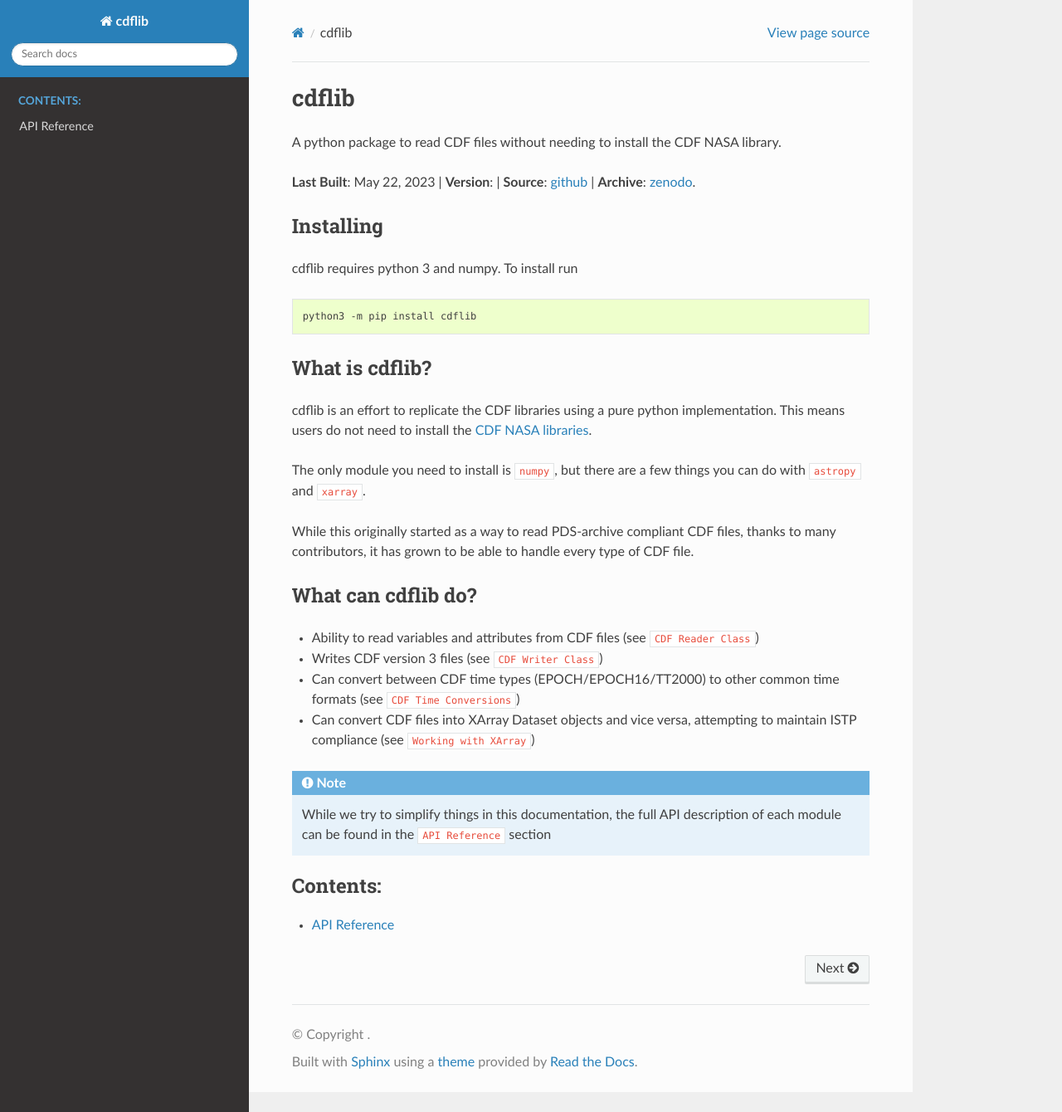
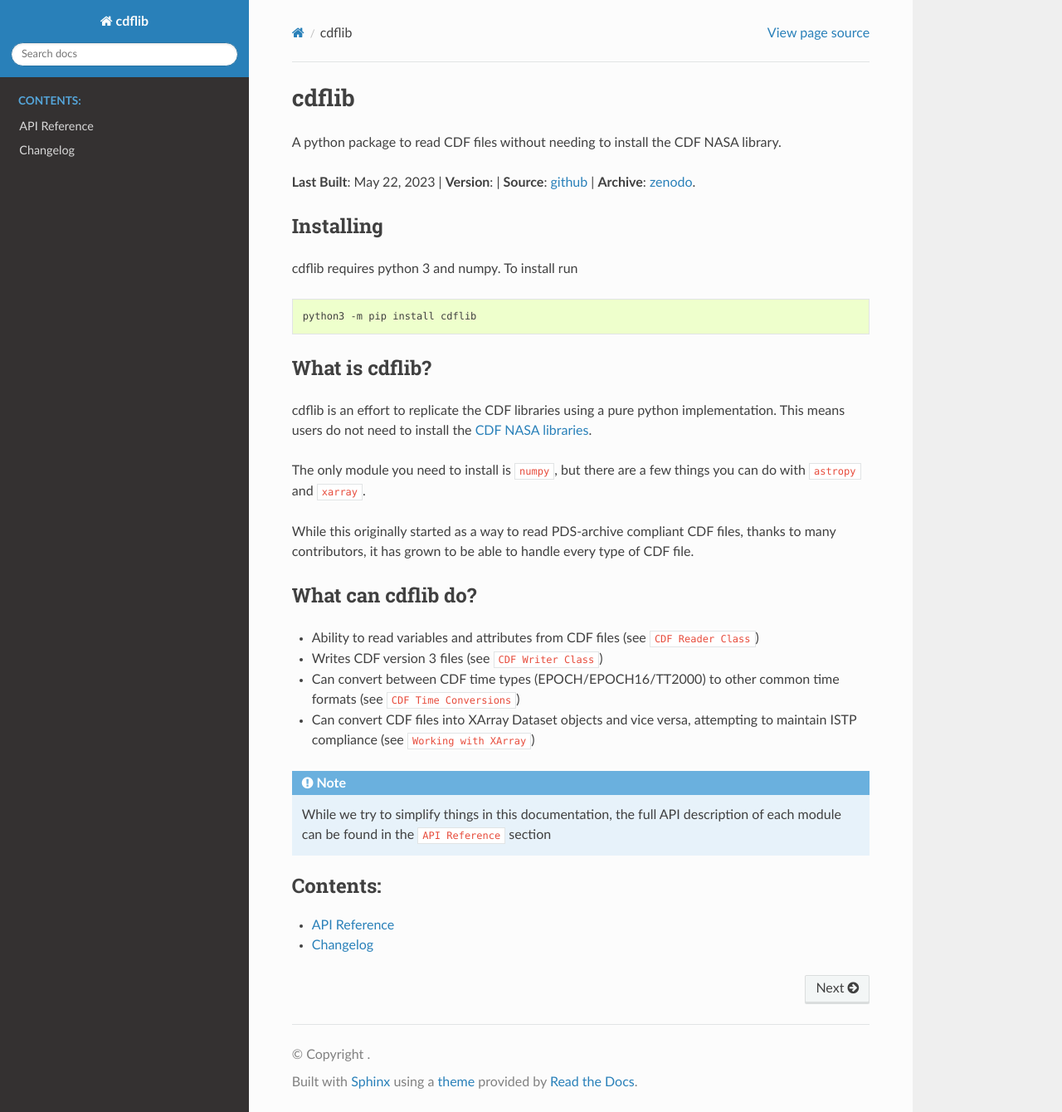
Before and after one commit to MAVENSDC/cdflib, a Sphinx documentation site: the page built from doc/index.rst, in a window 1280 px wide and 1340 px high. Shown: the whole window at 83% size. Built offline with Sphinx 7.4.7 and the Read the Docs theme 2.0.0, drawn with Linux system fonts in a browser that asks for light colours; pages that are not in the unit, such as notebooks, are missing from menus; the version number could not be read and is left out.

Commit message:
Add changelog to docs

```diff
--- a/CHANGELOG.rst
+++ b/doc/changelog.rst
@@ -1,5 +1,9 @@
-cdflib 1.0.0
-============
+=========
+Changelog
+=========
+
+1.0.0
+=====
 
 Python support
 --------------
--- a/doc/index.rst
+++ b/doc/index.rst
@@ -44,4 +44,5 @@ What can cdflib do?
    :caption: Contents:
 
    modules/index
+   changelog
    development
```
